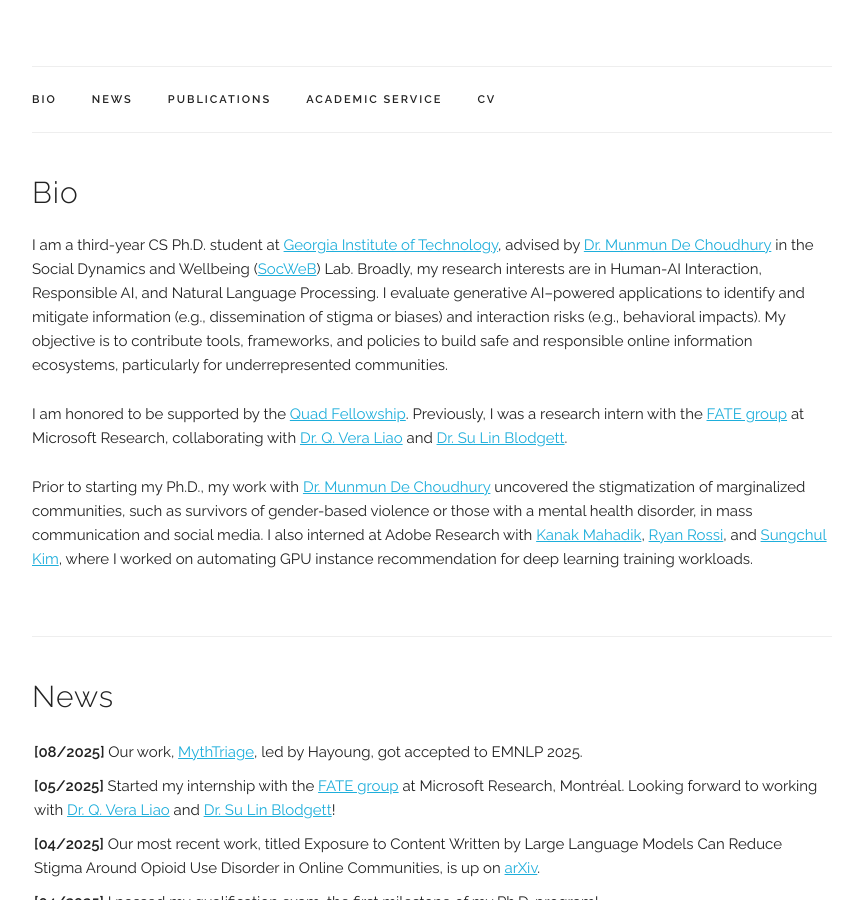
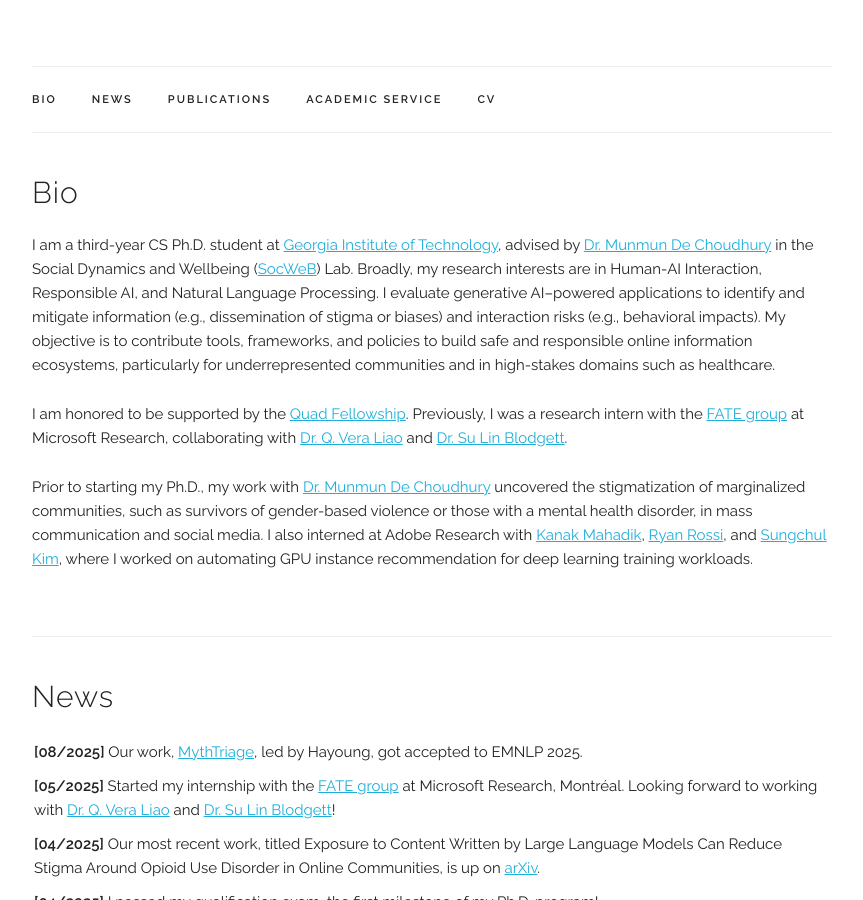
Before and after one commit to mittalshravika/mittalshravika.github.io, a Jekyll site: the page built from index.html, in a window 1280 px wide and 900 px high, scrolled down 300 px. Shown: the whole window, without its empty margins (208-1071 px from the left). Built offline with Jekyll 4.4.1, drawn with Linux system fonts in a browser that asks for light colours; some web fonts are replaced.

Commit message:
more details

```diff
--- a/index.html
+++ b/index.html
@@ -8,7 +8,7 @@
   <p>
   I am a third-year CS Ph.D. student at <a href="https://www.gatech.edu/" target="_blank">Georgia Institute of Technology</a>, advised by <a href="http://www.munmund.net/" target="_blank">Dr. Munmun De Choudhury</a>
   in the Social Dynamics and Wellbeing (<a href="https://socweb.cc.gatech.edu/" target="_blank">SocWeB</a>) Lab. Broadly, my research interests are in Human-AI Interaction, Responsible AI, and Natural Language Processing.
-  I evaluate generative AI–powered applications to identify and mitigate information (e.g., dissemination of stigma or biases) and interaction risks (e.g., behavioral impacts). My objective is to contribute tools, frameworks, and policies to build safe and responsible online information ecosystems, particularly for underrepresented communities.
+  I evaluate generative AI–powered applications to identify and mitigate information (e.g., dissemination of stigma or biases) and interaction risks (e.g., behavioral impacts). My objective is to contribute tools, frameworks, and policies to build safe and responsible online information ecosystems, particularly for underrepresented communities and in high-stakes domains such as healthcare.
   </p>
 
   <p>
```
